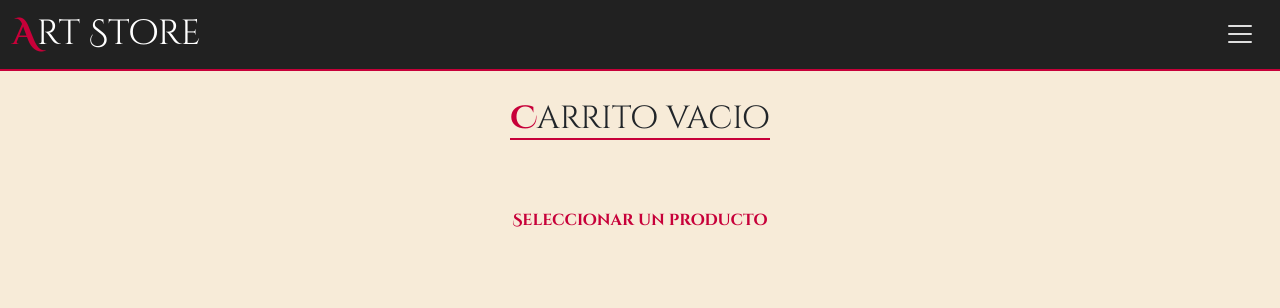
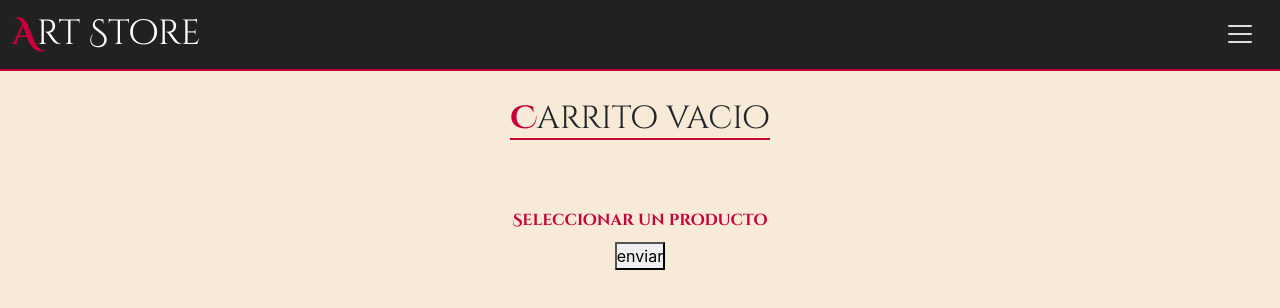
Before and after one commit to V1llalba/ArtStore__Villalba, a React (Create React App) app: page /cart in a window 1280 px wide. Shown: the top 308 px of the page. Built offline with nearby package versions, Linux system fonts and the light colour scheme.

Commit message:
Desafio de la clase 13

```diff
--- a/src/components/Cart/Cart.jsx
+++ b/src/components/Cart/Cart.jsx
@@ -7,11 +7,36 @@ import { faTrashAlt } from '@fortawesome/free-solid-svg-icons'
 
 export const Cart = () => {
 
-  const { CartList, borrarCarrito, borrarItem , cartTotal} = useCartContext ()
-    console.log (CartList)
+  const { CartList, borrarCarrito, borrarItem, cartTotal } = useCartContext()
+
+  const generarOrden = (e) => {
+
+    e.preventDefault()
+    const orden = {}
+
+    /*  orden.date = firebase.firestore.Timestamp.fromDate(new Date()); */
+
+    orden.buyer = {nombre:'Jorge', email:'j@gmail.com', tel:'123456'}
+    orden.total = cartTotal()
+
+    orden.items = CartList.map(cartItem => {
+      const id = cartItem.id
+      const nombre = cartItem.nombre
+      const precio = cartItem.precio * cartItem.cantidad
+
+      return { id, nombre, precio }
+
+    })
+
+  }
+  console.log(generarOrden)
       return (
         <div>
           <div className="divInvisibleCart"></div>
+
+         {/*  <section>
+            {idOrder !== '' && <label>El id de su orden es: {idOrder}</label>}
+          </section> */}
 
           {CartList.length === 0 ? <> <div className="contCartTitulo">
                     <h2 className='cartTitulo'> <span className="inicialCartTitulo">C</span>arrito vacio</h2>
@@ -46,10 +71,14 @@ export const Cart = () => {
                     )}
             </table>
             <h4 className="prodTotalTable">El total de tu compra es de <span className="totalNum">${cartTotal}</span></h4>
-                </div>
-                </>
-        }
+            </div>
+            </>
+          }
 
+          <form onSubmit={generarOrden}>
+
+            <button>enviar</button>
+          </form>
         </div>
     )
 }
```
